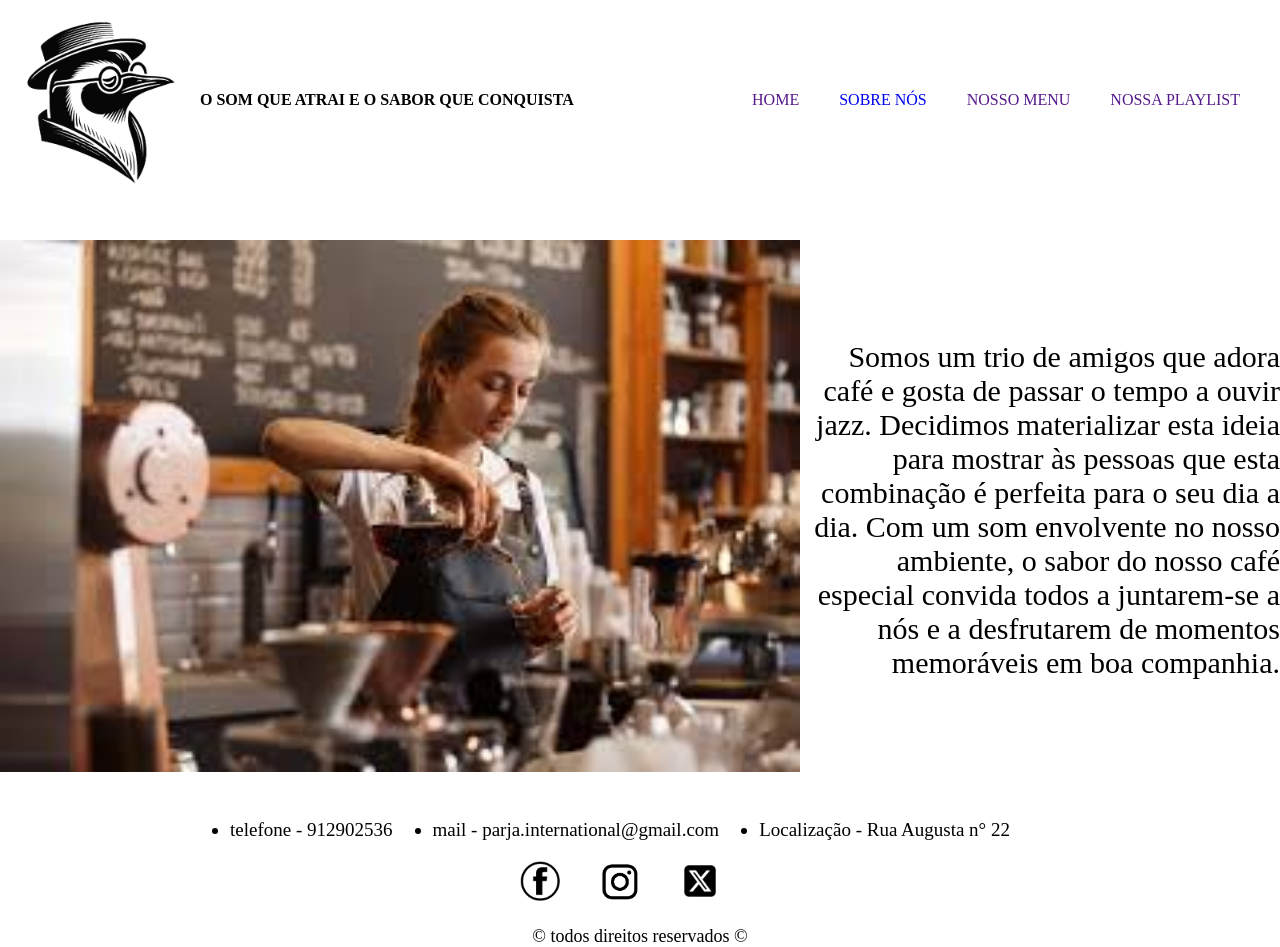
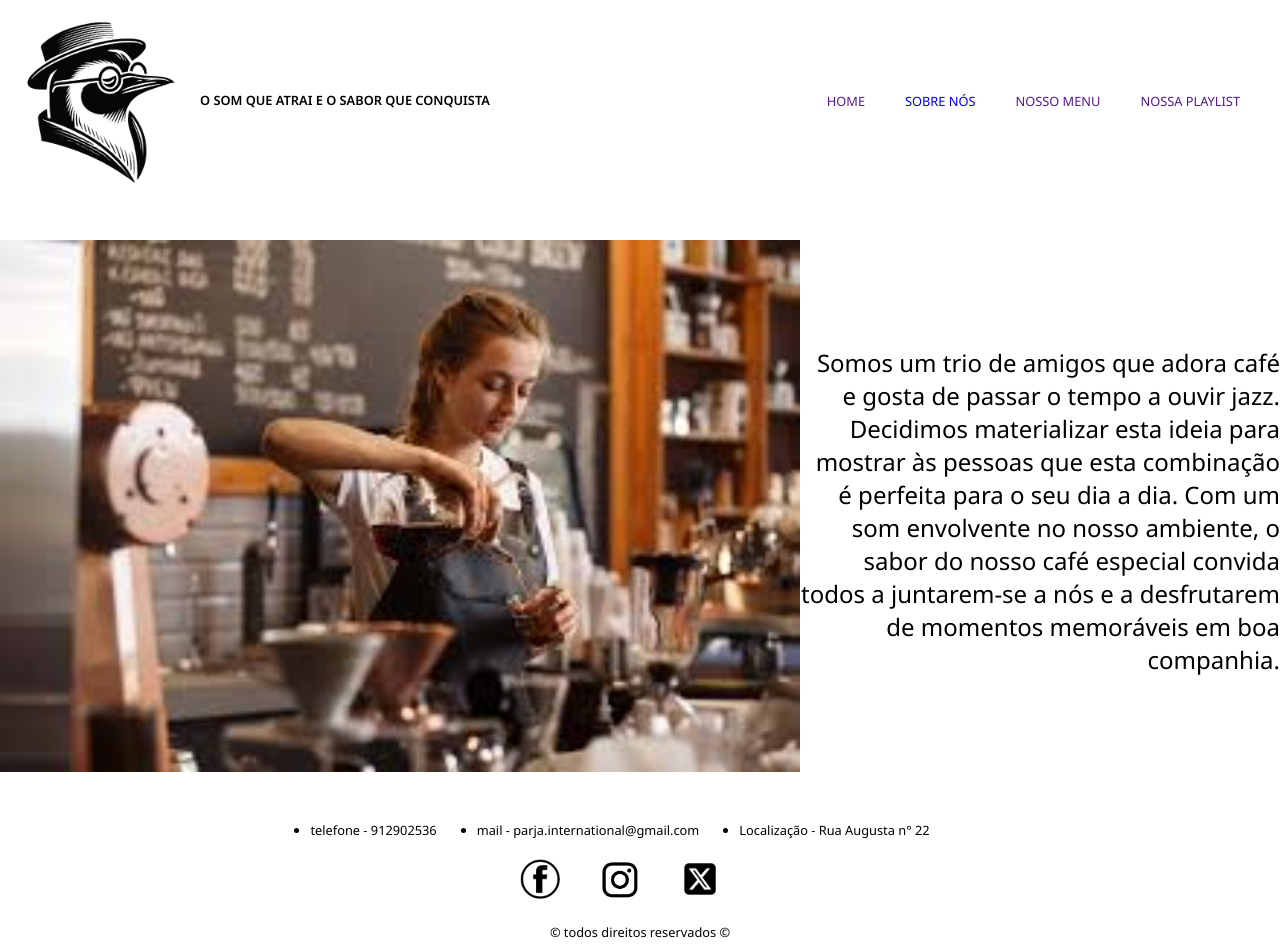
Before and after one commit to opaacheco/parja, a PHP site: page /home.html in a window 1280 px wide. Run offline with PHP 8.4, Linux system fonts and the light colour scheme; some libraries are stand-ins or nearby versions.

Commit message:
cores e fontes

```diff
--- /dev/null
+++ b/styles/Root.css
@@ -0,0 +1,10 @@
+@import url("https://fonts.googleapis.com/css2?family=Noto+Sans:ital,wght@0,100..900;1,100..900&display=swap");
+
+:root {
+  --font-nono: "Noto Sans";
+  --cinzento-color: #262525;
+  --cinzento-claro-color: #525252;
+  --pastel-color: #e6ddbc;
+  --bordo-claro-color: #822626;
+  --bordo-color: #690202;
+}
--- a/styles/style.css
+++ b/styles/style.css
@@ -1,6 +1,10 @@
+@import "Root.css";
+
 * {
   margin: 0;
   padding: 0;
+  font-family: var(--font-nono);
+  font-size: 100%;
 }
 
 /* nav styles */
@@ -16,6 +20,7 @@ header {
   align-items: center;
   text-transform: uppercase;
   font-weight: 600;
+  font-size: 80%;
 }
 
 .logo-slogan > img {
@@ -32,6 +37,7 @@ header > nav > ul > li > a {
   text-decoration: none;
   margin-right: 40px;
   text-transform: uppercase;
+  font-size: 80%;
 }
 
 header > nav > ul > li {
@@ -61,6 +67,10 @@ main {
   width: 800px;
 }
 
+.home-body p {
+  font-size: 80%;
+}
+
 /* fim home styles */
 
 /* sobre mim styles */
@@ -78,7 +88,7 @@ main {
 }
 
 footer > p {
-  font-size: 18px;
+  font-size: 80%;
   text-align: center;
 }
 
@@ -93,7 +103,7 @@ footer > p {
 
 .contatos > ul > li {
   margin-right: 40px;
-  font-size: 19px;
+  font-size: 80%;
   margin-bottom: 20px;
 }
 
```
